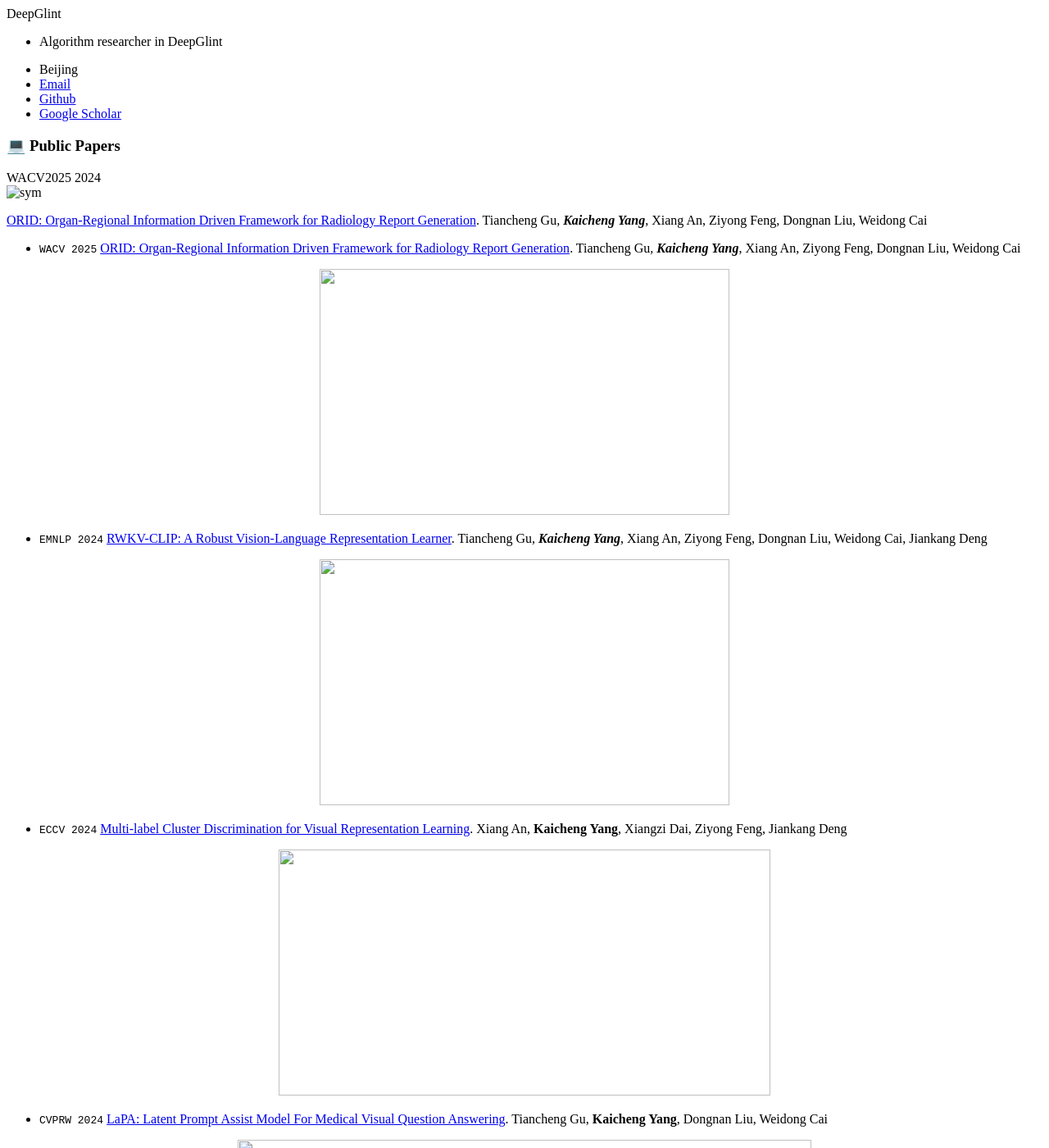
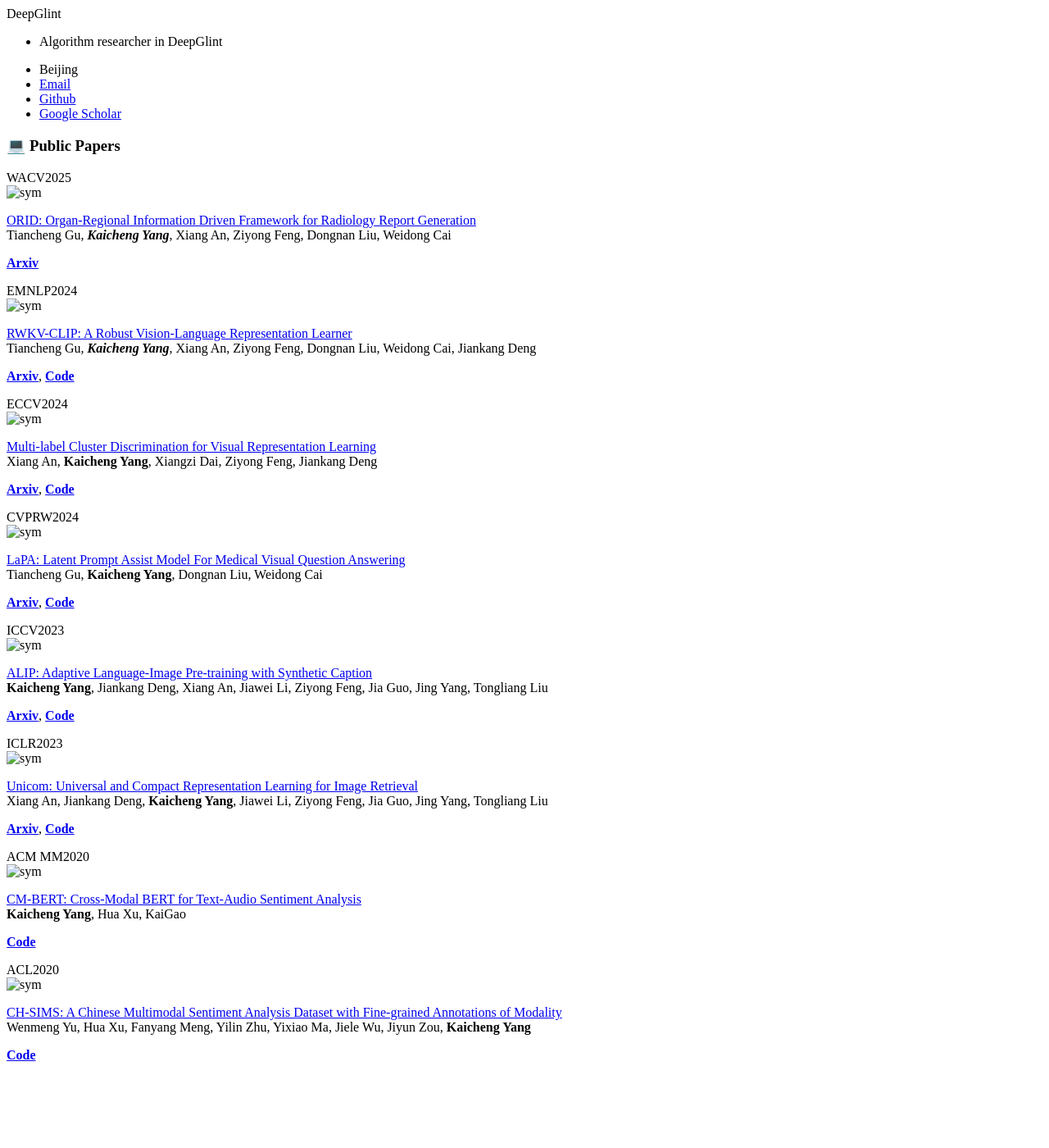
Before and after one commit to Kaicheng-Yang0828/Kaicheng-Yang0828.github.io, a Jekyll site: the page built from _pages/includes/pub.md, in a window 1280 px wide and 1400 px high, scrolled down 246 px. Shown: the whole window at 82% size. Built offline with Jekyll 4.4.1, drawn with Linux system fonts in a browser that asks for light colours; our own code applies the rules of GitHub Pages for plain Markdown files; after the commit the page ends 1558 px from its top, so only the background shows below that; some of the changed text lies outside the part shown.

Commit message:
Update pub.md

```diff
--- a/_pages/includes/pub.md
+++ b/_pages/includes/pub.md
@@ -1,51 +1,81 @@
 
 # 💻 Public Papers
-<div class='paper-box'><div class='paper-box-image'><div><div class="badge">WACV2025 2024</div><img src='_pages/includes/image_paper/ORID.jpg' alt="sym" width="100%"></div></div>
+<div class='paper-box'><div class='paper-box-image'><div><div class="badge">WACV2025</div><img src='_pages/includes/image_paper/ORID.jpg' alt="sym" width="300px" height="200px"></div></div>
 <div class='paper-box-text' markdown="1">
 
-[ORID: Organ-Regional Information Driven Framework for Radiology Report Generation](https://arxiv.org/pdf/2411.13025). Tiancheng Gu*, **Kaicheng Yang***, Xiang An, Ziyong Feng, Dongnan Liu, Weidong Cai
+[ORID: Organ-Regional Information Driven Framework for Radiology Report Generation](https://arxiv.org/pdf/2411.13025) \\
+Tiancheng Gu*, **Kaicheng Yang***, Xiang An, Ziyong Feng, Dongnan Liu, Weidong Cai
+
+[**Arxiv**](https://arxiv.org/pdf/2411.13025)
 </div>
 </div>
 
-- ``WACV 2025`` [ORID: Organ-Regional Information Driven Framework for Radiology Report Generation](https://arxiv.org/pdf/2411.13025). Tiancheng Gu*, **Kaicheng Yang***, Xiang An, Ziyong Feng, Dongnan Liu, Weidong Cai
-<p align="center">
-  <img src="_pages/includes/image_paper/ORID.jpg" width="500px" height="300px">
-</p>
+<div class='paper-box'><div class='paper-box-image'><div><div class="badge">EMNLP2024</div><img src='_pages/includes/image_paper/RWKV-CLIP.jpg' alt="sym" width="300px" height="200px"></div></div>
+<div class='paper-box-text' markdown="1">
 
+[RWKV-CLIP: A Robust Vision-Language Representation Learner](https://arxiv.org/abs/2406.06973) \\
+Tiancheng Gu*, **Kaicheng Yang***, Xiang An, Ziyong Feng, Dongnan Liu, Weidong Cai, Jiankang Deng
 
-- ``EMNLP 2024`` [RWKV-CLIP: A Robust Vision-Language Representation Learner](https://arxiv.org/abs/2406.06973). Tiancheng Gu*, **Kaicheng Yang***, Xiang An, Ziyong Feng, Dongnan Liu, Weidong Cai, Jiankang Deng
-<p align="center">
-  <img src="_pages/includes/image_paper/RWKV-CLIP.jpg" width="500px" height="300px">
-</p>
+[**Arxiv**](https://arxiv.org/abs/2406.06973), [**Code**](https://github.com/deepglint/RWKV-CLIP)
+</div>
+</div>
 
+<div class='paper-box'><div class='paper-box-image'><div><div class="badge">ECCV2024</div><img src='_pages/includes/image_paper/MLCD.jpg' alt="sym" width="300px" height="200px"></div></div>
+<div class='paper-box-text' markdown="1">
 
-- ``ECCV 2024`` [Multi-label Cluster Discrimination for Visual Representation Learning](https://arxiv.org/pdf/2407.17331). Xiang An, **Kaicheng Yang**, Xiangzi Dai, Ziyong Feng, Jiankang Deng
-<p align="center">
-  <img src="_pages/includes/image_paper/MLCD.jpg" width="600px" height="300px">
-</p>
+[Multi-label Cluster Discrimination for Visual Representation Learning](https://arxiv.org/pdf/2407.17331) \\
+Xiang An, **Kaicheng Yang**, Xiangzi Dai, Ziyong Feng, Jiankang Deng
 
+[**Arxiv**](https://arxiv.org/abs/2407.17331), [**Code**](https://github.com/deepglint/unicom)
+</div>
+</div>
 
-- ``CVPRW 2024`` [LaPA: Latent Prompt Assist Model For Medical Visual Question Answering](https://arxiv.org/pdf/2404.13039.pdf). Tiancheng Gu, **Kaicheng Yang**, Dongnan Liu, Weidong Cai
-<p align="center">
-  <img src="_pages/includes/image_paper/LaPA.jpg" width="700px" height="300px">
-</p>
+<div class='paper-box'><div class='paper-box-image'><div><div class="badge">CVPRW2024</div><img src='_pages/includes/image_paper/LaPA.jpg' alt="sym" width="300px" height="200px"></div></div>
+<div class='paper-box-text' markdown="1">
 
-- ``ICCV 2023`` [ALIP: Adaptive Language-Image Pre-training with Synthetic Caption](https://arxiv.org/abs/2308.08428). **Kaicheng Yang**, Jiankang Deng, Xiang An, Jiawei Li, Ziyong Feng, Jia Guo, Jing Yang, Tongliang Liu
-<p align="center">
-  <img src="_pages/includes/image_paper/ALIP.jpg" width="500px" height="300px">
-</p>
+[LaPA: Latent Prompt Assist Model For Medical Visual Question Answering](https://arxiv.org/pdf/2404.13039) \\
+Tiancheng Gu, **Kaicheng Yang**, Dongnan Liu, Weidong Cai
 
-- ``ICLR 2023`` [Unicom: Universal and Compact Representation Learning for Image Retrieval](https://arxiv.org/abs/2304.05884). Xiang An, Jiankang Deng, **Kaicheng Yang**, Jiawei Li, Ziyong Feng, Jia Guo, Jing Yang, Tongliang Liu
-<p align="center">
-  <img src="_pages/includes/image_paper/unicom.jpg" width="550px" height="300px">
-</p>
+[**Arxiv**](https://arxiv.org/abs/2404.13039), [**Code**](https://github.com/GaryGuTC/LaPA_model)
+</div>
+</div>
 
-- ``ACMMM 2020`` [CM-BERT: Cross-Modal BERT for Text-Audio Sentiment Analysis](https://dl.acm.org/doi/10.1145/3394171.3413690). **Kaicheng Yang**, Hua Xu, KaiGao
-<p align="center">
-  <img src="_pages/includes/image_paper/CM-BERT.jpg" width="500px" height="300px">
-</p>
+<div class='paper-box'><div class='paper-box-image'><div><div class="badge">ICCV2023</div><img src='_pages/includes/image_paper/ALIP.jpg' alt="sym" width="300px" height="200px"></div></div>
+<div class='paper-box-text' markdown="1">
 
-- ``ACL 2020`` [CH-SIMS: A Chinese Multimodal Sentiment Analysis Dataset with Fine-grained Annotations of Modality](https://aclanthology.org/2020.acl-main.343.pdf). Wenmeng Yu, Hua Xu, Fanyang Meng, Yilin Zhu, Yixiao Ma, Jiele Wu, Jiyun Zou, **Kaicheng Yang**
-<p align="center">
-  <img src="_pages/includes/image_paper/CH-SIMS.jpg" width="550px" height="300px">
-</p>
+[ALIP: Adaptive Language-Image Pre-training with Synthetic Caption](https://arxiv.org/abs/2308.08428) \\
+**Kaicheng Yang**, Jiankang Deng, Xiang An, Jiawei Li, Ziyong Feng, Jia Guo, Jing Yang, Tongliang Liu
+
+[**Arxiv**](https://arxiv.org/abs/2308.08428), [**Code**](https://github.com/deepglint/ALIP)
+</div>
+</div>
+
+<div class='paper-box'><div class='paper-box-image'><div><div class="badge">ICLR2023</div><img src='_pages/includes/image_paper/unicom.jpg' alt="sym" width="300px" height="200px"></div></div>
+<div class='paper-box-text' markdown="1">
+
+[Unicom: Universal and Compact Representation Learning for Image Retrieval](https://arxiv.org/abs/2304.05884) \\
+Xiang An, Jiankang Deng, **Kaicheng Yang**, Jiawei Li, Ziyong Feng, Jia Guo, Jing Yang, Tongliang Liu
+
+[**Arxiv**](https://arxiv.org/abs/2304.05884), [**Code**](https://github.com/deepglint/unicom)
+</div>
+</div>
+
+<div class='paper-box'><div class='paper-box-image'><div><div class="badge">ACM MM2020</div><img src='_pages/includes/image_paper/CM-BERT.jpg' alt="sym" width="300px" height="200px"></div></div>
+<div class='paper-box-text' markdown="1">
+
+[CM-BERT: Cross-Modal BERT for Text-Audio Sentiment Analysis](https://dl.acm.org/doi/10.1145/3394171.3413690) \\
+**Kaicheng Yang**, Hua Xu, KaiGao
+
+[**Code**](https://github.com/thuiar/Cross-Modal-BERT)
+</div>
+</div>
+
+<div class='paper-box'><div class='paper-box-image'><div><div class="badge">ACL2020</div><img src='_pages/includes/image_paper/CH-SIMS.jpg' alt="sym" width="300px" height="200px"></div></div>
+<div class='paper-box-text' markdown="1">
+
+[CH-SIMS: A Chinese Multimodal Sentiment Analysis Dataset with Fine-grained Annotations of Modality](https://aclanthology.org/2020.acl-main.343.pdf) \\
+Wenmeng Yu, Hua Xu, Fanyang Meng, Yilin Zhu, Yixiao Ma, Jiele Wu, Jiyun Zou, **Kaicheng Yang**
+
+[**Code**](https://github.com/thuiar/MMSA)
+</div>
+</div>
```
